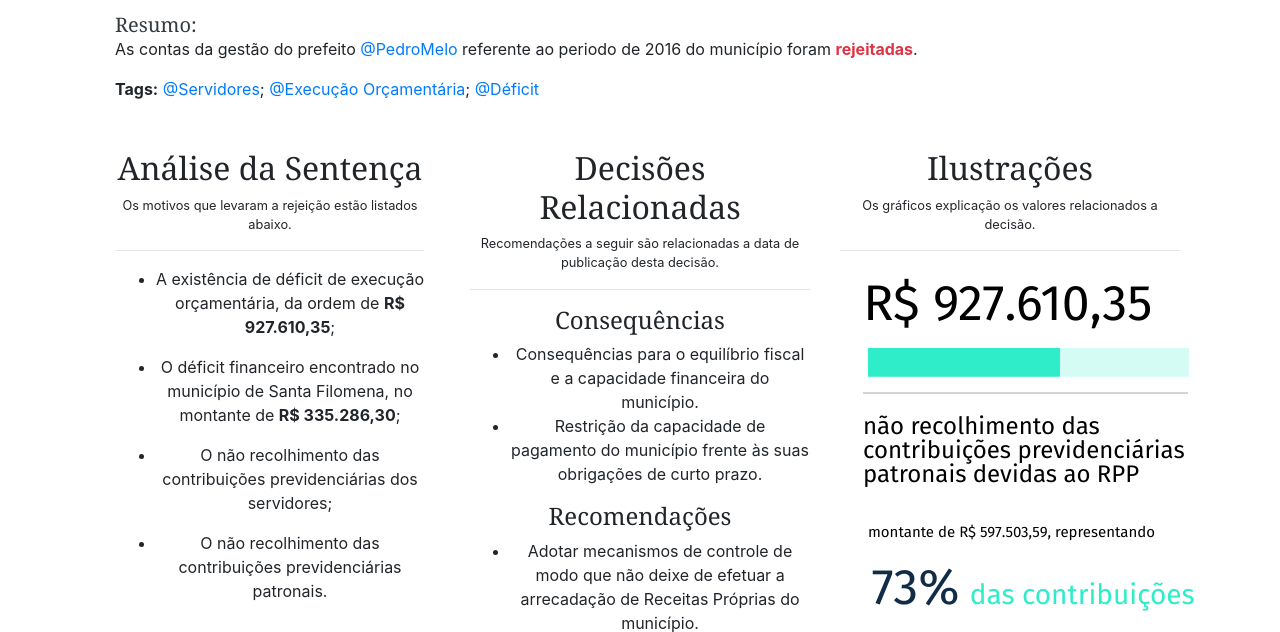
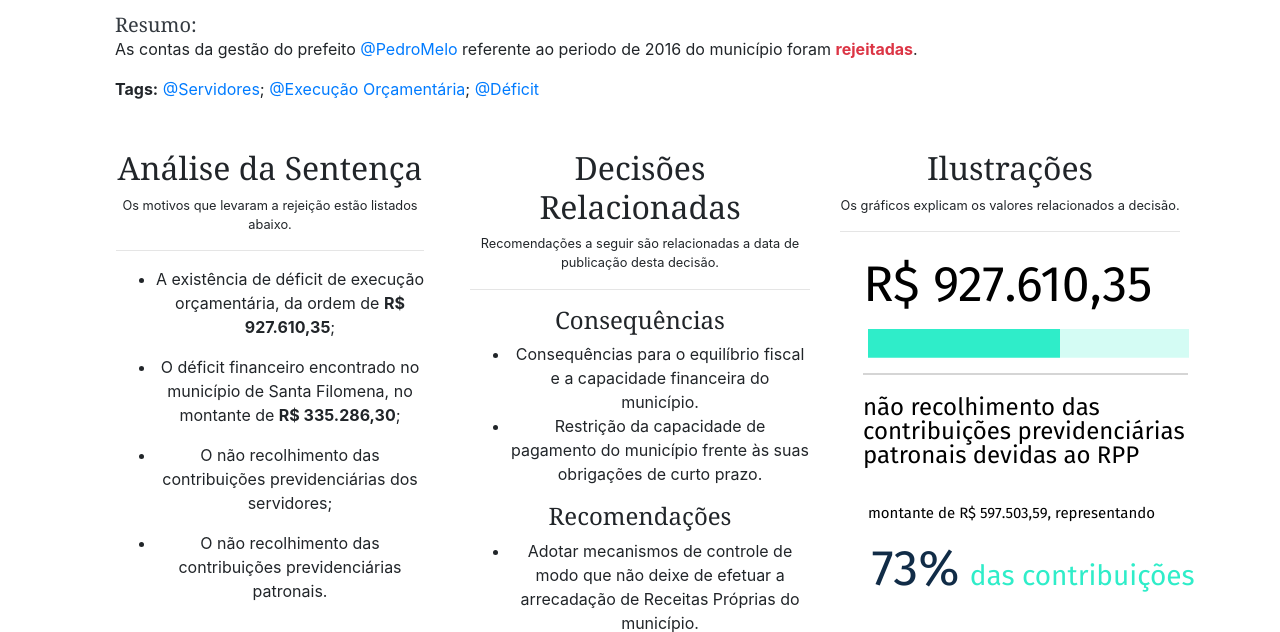
Before and after one commit to Tiagoblima/Design-App-TCE, a FastAPI app: page /analise_1.html in a window 1280 px wide. Shown: the part 142-774 px from the top of the page. Run offline with FastAPI, Linux system fonts and the light colour scheme; some libraries are stand-ins or nearby versions.

Commit message:
fixing grammar error

```diff
--- a/templates/analise_1.html
+++ b/templates/analise_1.html
@@ -107,7 +107,7 @@
            <div class="col-lg-4 text-center overflow-hidden">
             <div class="my-3 py-3">
               <h2 class="display-5">Ilustrações</h2>
-              <p class="small">Os gráficos explicação os valores relacionados a decisão.</p>
+              <p class="small">Os gráficos explicam os valores relacionados a decisão.</p>
             <hr>
               <img src="{{ url_for('static', path='/imgs/myvisual.png') }}">
             </div>
```
